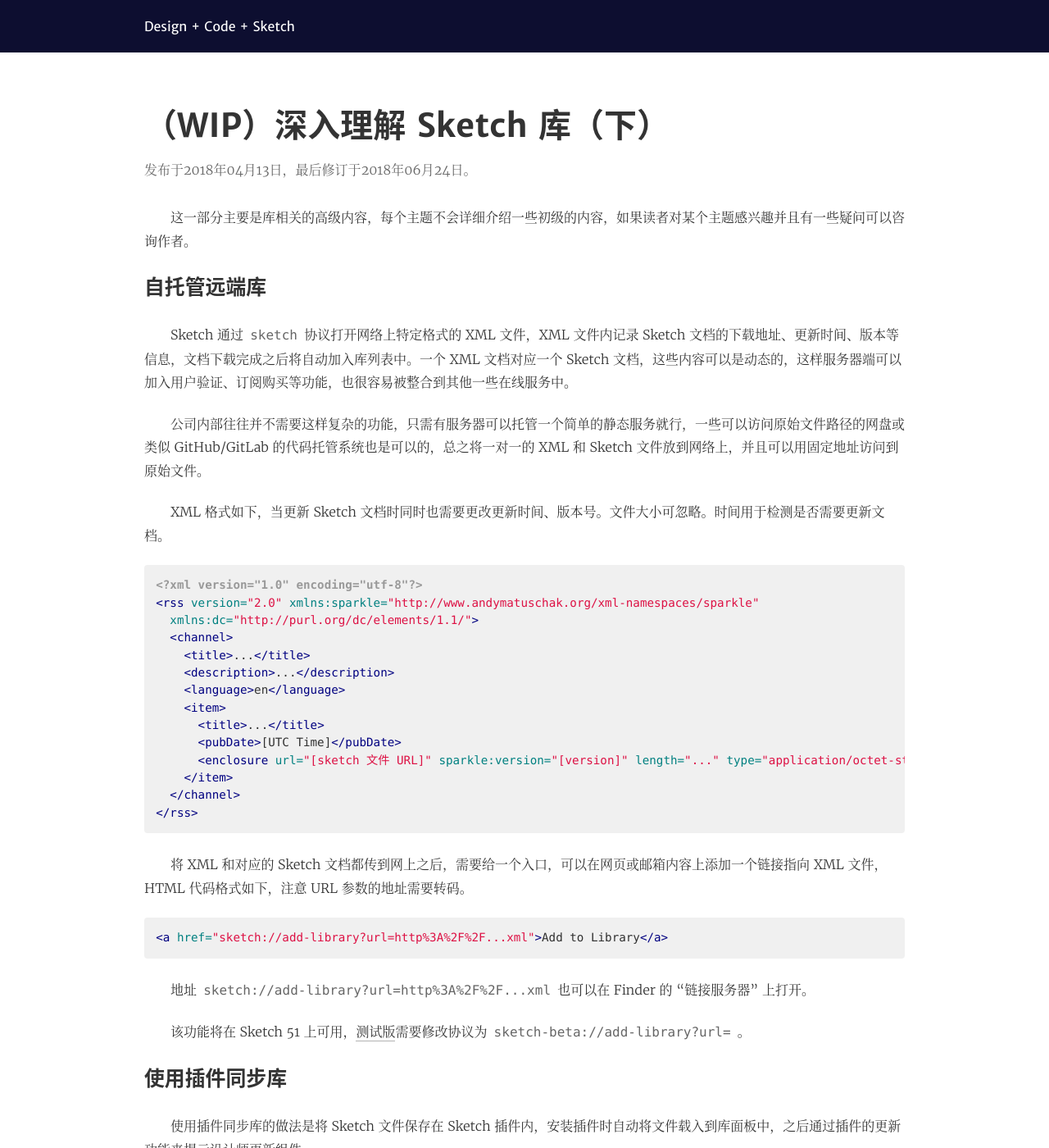
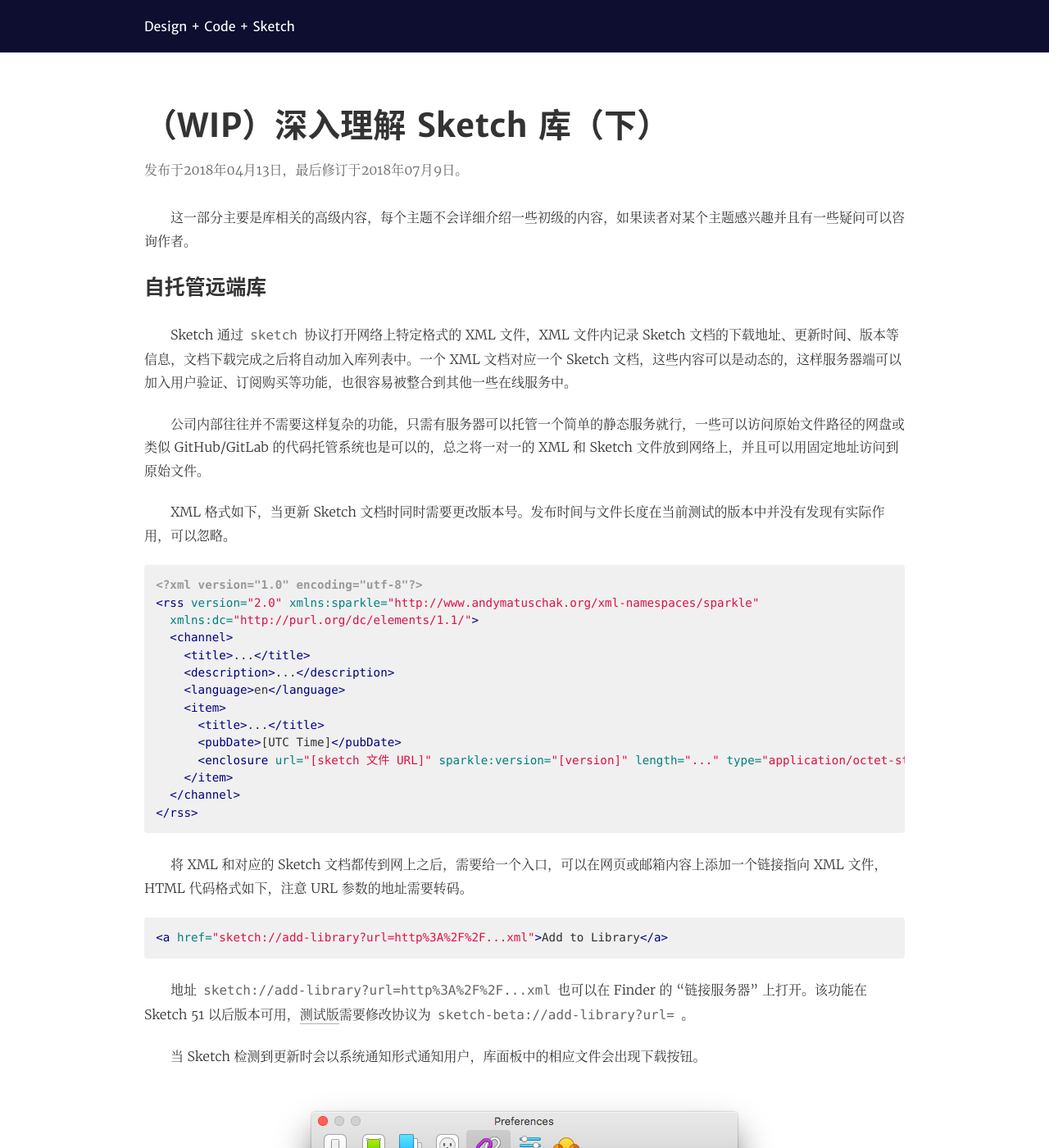
Before and after one commit to Ashung/ashung.github.io, a Jekyll site: the page built from _posts/2018-04-13-deep-into-sketch-library-part-3.md, in a window 1280 px wide and 1400 px high. Shown: the whole window at 82% size. Built offline with Jekyll 4.4.1, drawn with Linux system fonts in a browser that asks for light colours; comment, search, counter and statistics services are not loaded.

Commit message:
自托管远端库

````diff
--- a/_posts/2018-04-13-deep-into-sketch-library-part-3.md
+++ b/_posts/2018-04-13-deep-into-sketch-library-part-3.md
@@ -1,7 +1,7 @@
 ---
 title: （WIP）深入理解 Sketch 库（下）
 excerpt: 深入讲述 Sketch 库在团队使用中的各种问题，高级部分。
-updated: 2018-06-24
+updated: 2018-07-09
 ---
 
 这一部分主要是库相关的高级内容，每个主题不会详细介绍一些初级的内容，如果读者对某个主题感兴趣并且有一些疑问可以咨询作者。
@@ -12,7 +12,7 @@
 
 公司内部往往并不需要这样复杂的功能，只需有服务器可以托管一个简单的静态服务就行，一些可以访问原始文件路径的网盘或类似 GitHub/GitLab 的代码托管系统也是可以的，总之将一对一的 XML 和 Sketch 文件放到网络上，并且可以用固定地址访问到原始文件。
 
-XML 格式如下，当更新 Sketch 文档时同时也需要更改更新时间、版本号。文件大小可忽略。时间用于检测是否需要更新文档。
+XML 格式如下，当更新 Sketch 文档时同时需要更改版本号。发布时间与文件长度在当前测试的版本中并没有发现有实际作用，可以忽略。
 
 ```xml
 <?xml version="1.0" encoding="utf-8"?>
@@ -37,9 +37,11 @@
 <a href="sketch://add-library?url=http%3A%2F%2F...xml">Add to Library</a>
 ```
 
-地址 `sketch://add-library?url=http%3A%2F%2F...xml` 也可以在 Finder 的 “链接服务器” 上打开。
+地址 `sketch://add-library?url=http%3A%2F%2F...xml` 也可以在 Finder 的 “链接服务器” 上打开。该功能在 Sketch 51 以后版本可用，[测试版](https://sketchapp.com/beta/)需要修改协议为 `sketch-beta://add-library?url=` 。
 
-该功能将在 Sketch 51 上可用，[测试版](https://sketchapp.com/beta/)需要修改协议为 `sketch-beta://add-library?url=` 。
+当 Sketch 检测到更新时会以系统通知形式通知用户，库面板中的相应文件会出现下载按钮。
+
+![](../images/deep-into-sketch-library/sketch_remote_libray_update.png)
 
 ## 使用插件同步库
 
````
Also changed, not shown: images/deep-into-sketch-library/sketch_remote_libray_update.png (added).
